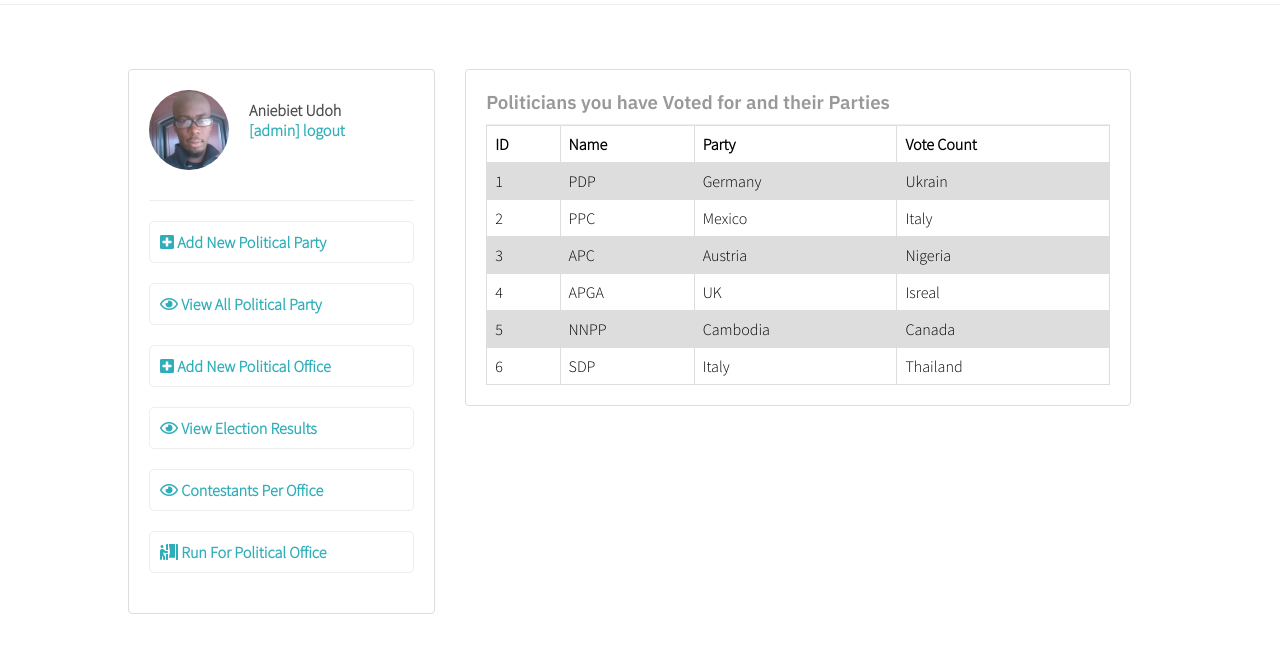
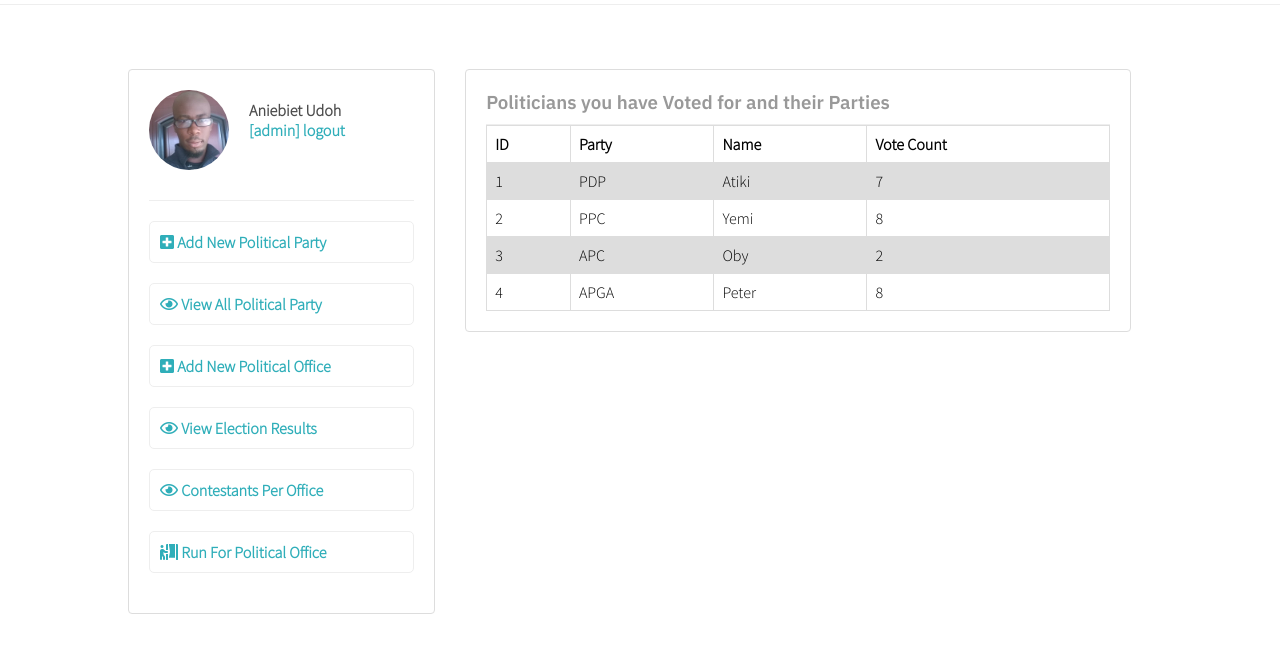
Before and after one commit to aniebietudoh/politico, a plain HTML site: page UI/dashboard.html in a window 1280 px wide. Shown: the part 52-704 px from the top of the page. Drawn offline with Linux system fonts and the light colour scheme.

Commit message:
[bug #163518956] fix typo in dasboard dummy data

```diff
--- a/UI/dashboard.html
+++ b/UI/dashboard.html
@@ -52,45 +52,33 @@
     <table>
   <tr>
     <th>ID</th>
+    <th>Party</th>
     <th>Name</th>
-    <th>Party</th>
     <th>Vote Count</th>
   </tr>
   <tr>
     <td>1</td>
     <td>PDP</td>
-    <td>Germany</td>
-    <td>Ukrain</td>
+    <td>Atiki</td>
+    <td>7</td>
   </tr>
   <tr>
     <td>2</td>
     <td>PPC</td>
-    <td>Mexico</td>
-    <td>Italy</td>
+    <td>Yemi</td>
+    <td>8</td>
   </tr>
   <tr>
     <td>3</td>
     <td>APC</td>
-    <td>Austria</td>
-    <td>Nigeria</td>
+    <td>Oby</td>
+    <td>2</td>
   </tr>
   <tr>
     <td>4</td>
     <td>APGA</td>
-    <td>UK</td>
-    <td>Isreal</td>
-  </tr>
-  <tr>
-    <td>5</td>
-    <td>NNPP</td>
-    <td>Cambodia</td>
-    <td>Canada</td>
-  </tr>
-  <tr>
-    <td>6</td>
-    <td>SDP</td>
-    <td>Italy</td>
-    <td>Thailand</td>
+    <td>Peter</td>
+    <td>8</td>
   </tr>
 </table>
   </div>
```
